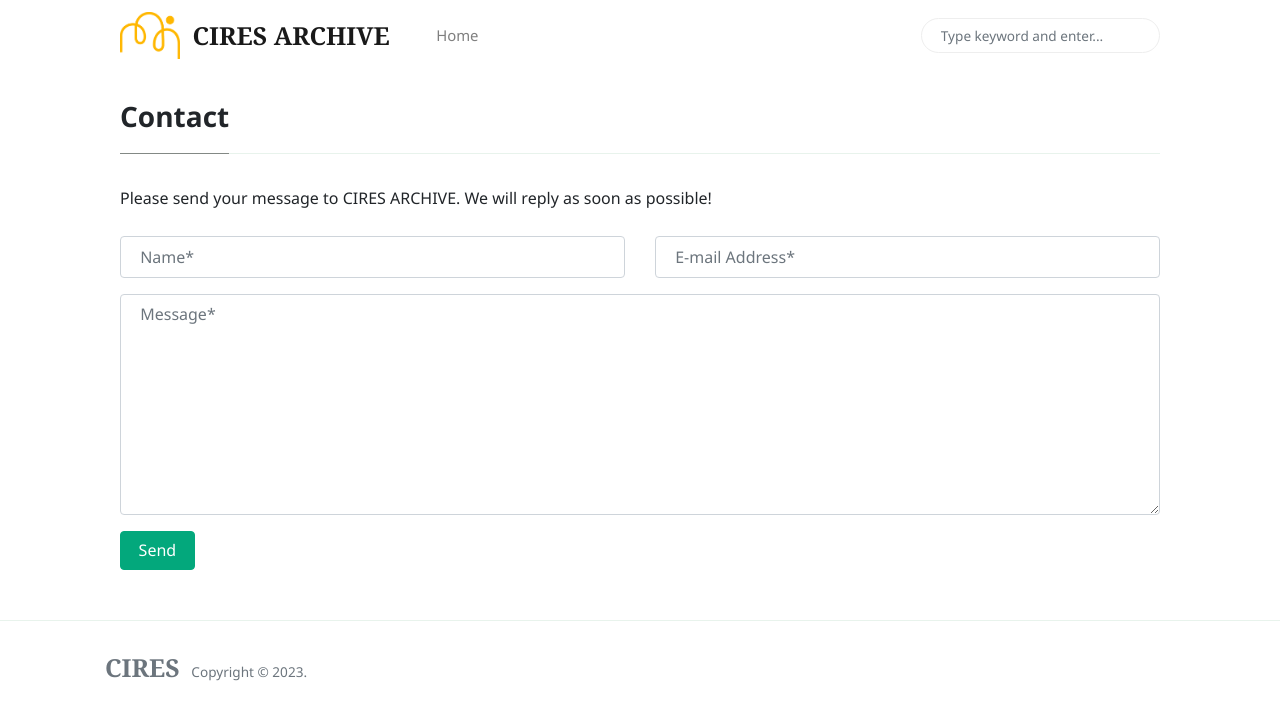
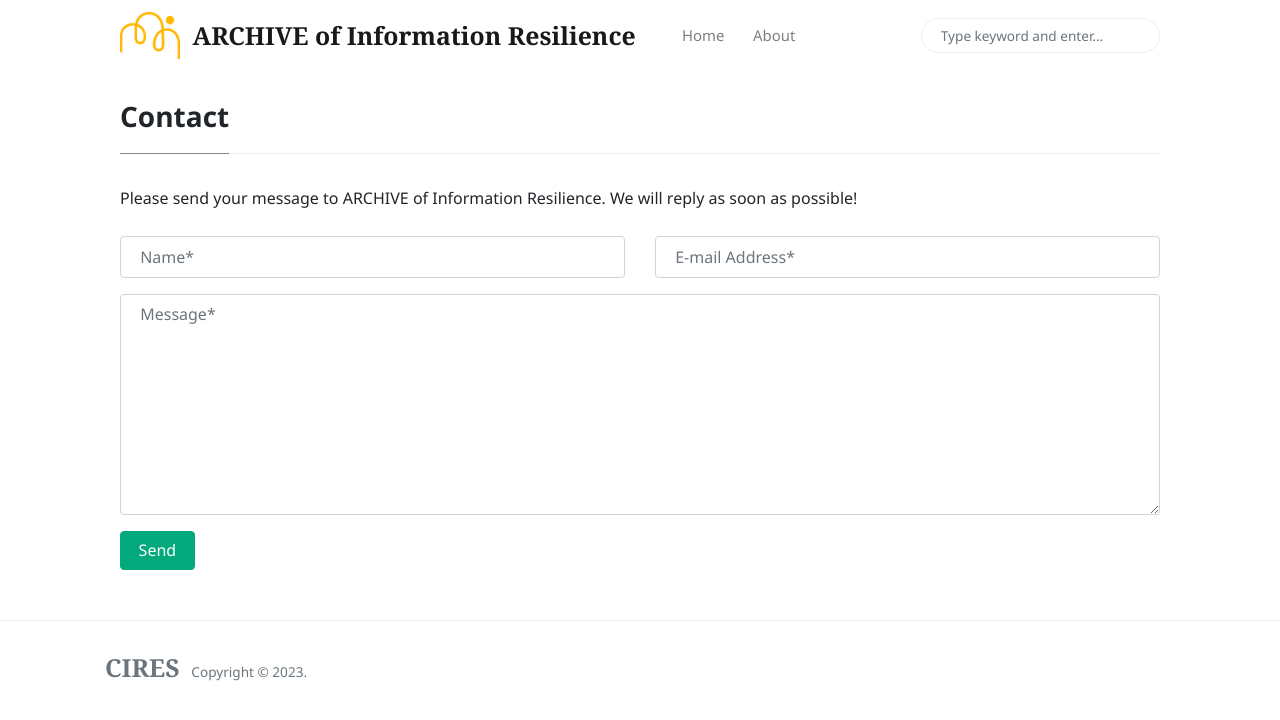
Before and after one commit to CIRES-Archive/CIRES-Archive.github.io, a Jekyll site: the page built from _pages/contact.md, in a window 1280 px wide. Shown: the top 720 px of the page. Built offline with Jekyll 4.4.1, drawn with Linux system fonts in a browser that asks for light colours; nearby versions of some CDN libraries.

Commit message:
initialization

```diff
--- a/_config.yml
+++ b/_config.yml
@@ -1,6 +1,6 @@
 # Site
-name: 'CIRES ARCHIVE'
-description: 'Find all the stories of CIRES'
+name: 'ARCHIVE of Information Resilience'
+description: 'Find all the documents of Information Resilience'
 logo: 'assets/images/logo.png'
 favicon: 'assets/images/favicon.ico'
 baseurl: ''
--- a/_includes/menu-header.html
+++ b/_includes/menu-header.html
@@ -3,3 +3,6 @@
 <li class="nav-item">
 <a class="nav-link" href="{{site.baseurl}}/index.html">Home</a>
 </li>
+<li class="nav-item">
+<a class="nav-link" href="{{site.baseurl}}/about.html">About</a>
+</li>
```
